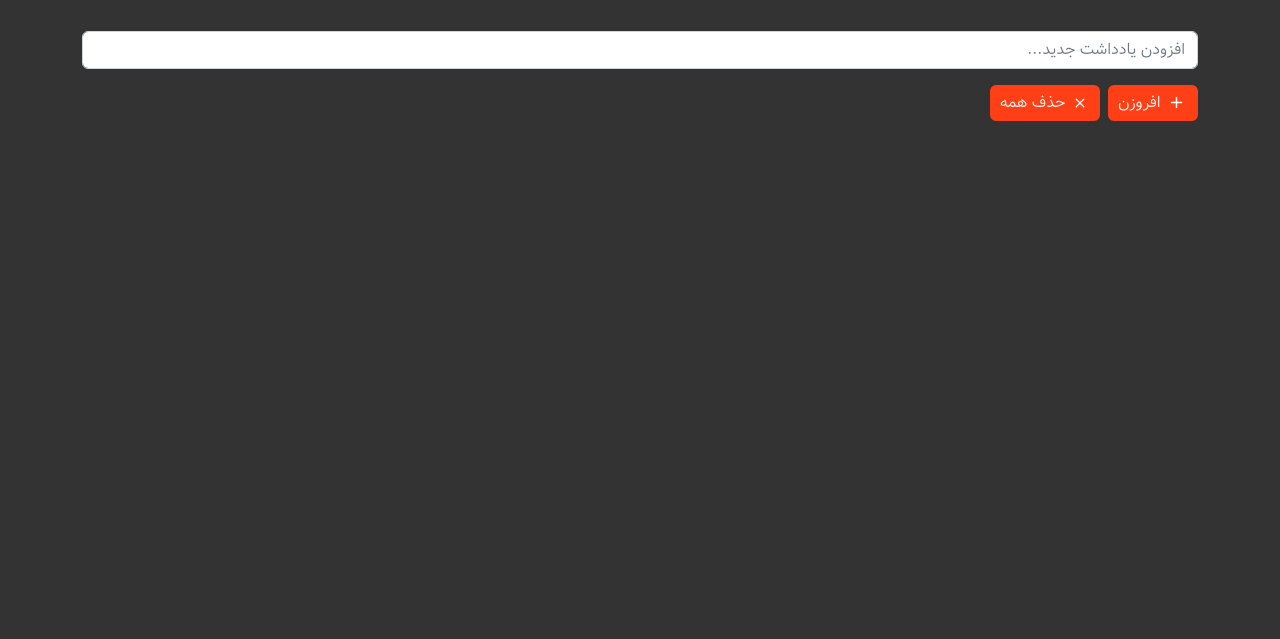
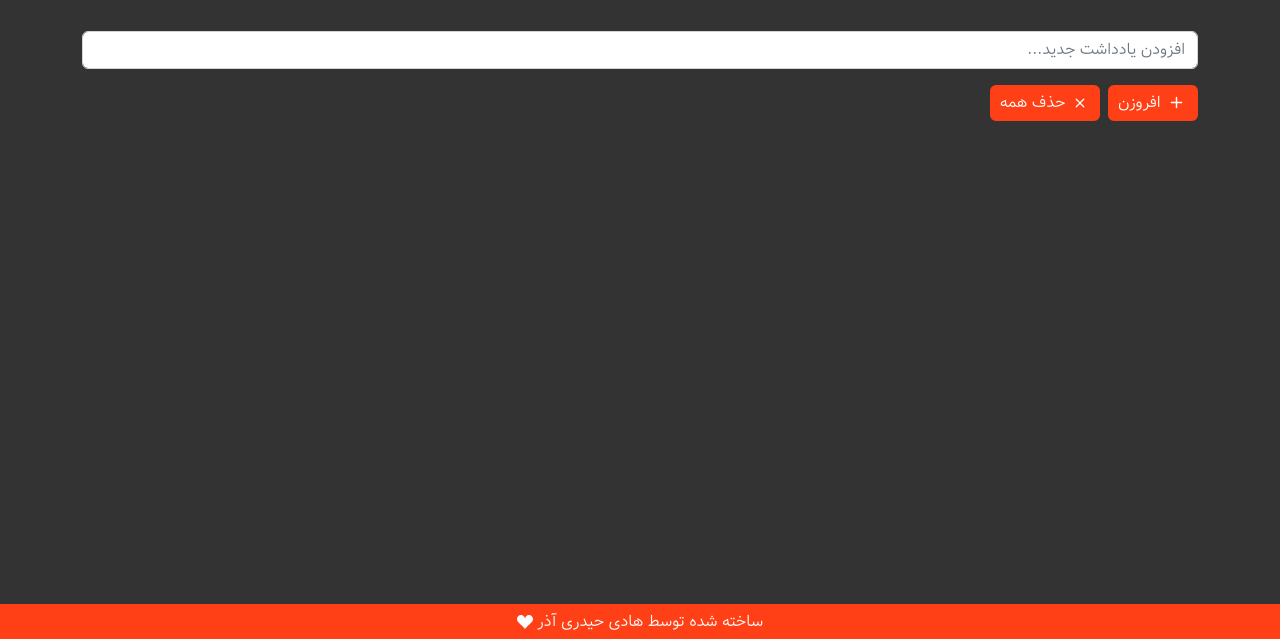
Before and after one commit to hadiheidariazar/todolist, a website: page index.html in a window 1280 px wide. Shown: the part 161-800 px from the top of the page. Drawn offline with nearby package versions, Linux system fonts and the light colour scheme.

Commit message:
set the footer section

```diff
--- a/index.html
+++ b/index.html
@@ -93,6 +93,14 @@
         </div>
     </div>
 
+    <footer class="bg-orange p-2 text-center fixed-bottom">
+        <p class="text-footer"> ساخته شده توسط هادی حیدری آذر
+            <svg xmlns="http://www.w3.org/2000/svg" width="16" height="16" fill="currentColor" class="bi bi-suit-heart-fill" viewBox="0 0 16 16">
+                <path d="M4 1c2.21 0 4 1.755 4 3.92C8 2.755 9.79 1 12 1s4 1.755 4 3.92c0 3.263-3.234 4.414-7.608 9.608a.513.513 0 0 1-.784 0C3.234 9.334 0 8.183 0 4.92 0 2.755 1.79 1 4 1z"/>
+              </svg>
+        </p>
+    </footer>
+
     <script src="./node_modules/bootstrap/dist/js/bootstrap.bundle.min.js"></script>
     <script src="./js/app.js"></script>
 </body>
```
